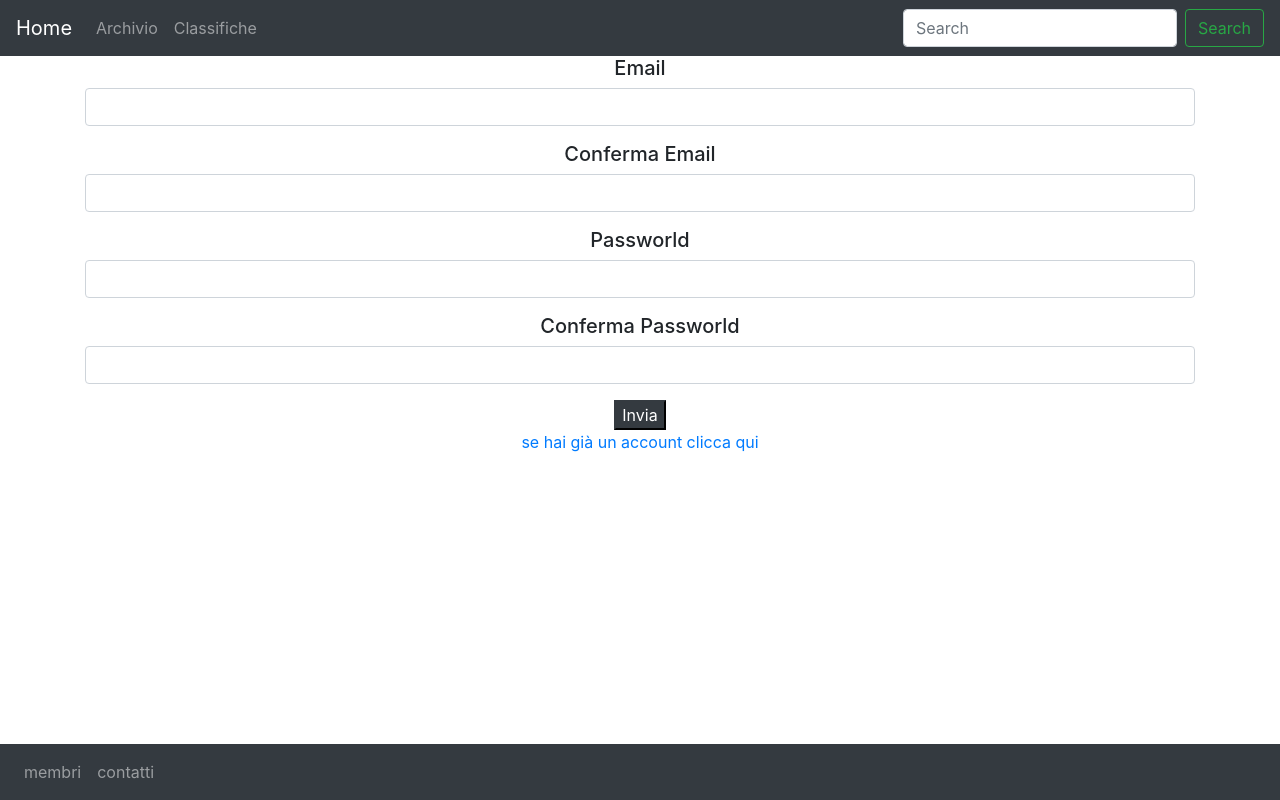
After one commit to squirlyfoxy/online-novel, a PHP site: page /usr/registrazione.php in a window 1280 px wide. The commit adds this page. Run offline with PHP 8.4, Linux system fonts and the light colour scheme.

Commit message:
Inizio front (modifiche) e back end del log-In e della registrazione

```diff
--- a/src/novels/index.php
+++ b/src/novels/index.php
@@ -4,8 +4,6 @@
     include_once("../php/server-connector.php");
 
     session_start();
-
-
 
     $DAYS_TO_REMOVE = 7;
 
--- /dev/null
+++ b/src/usr/registrazione.php
@@ -0,0 +1,94 @@
+<!doctype html>
+<html lang="it">
+  <head>
+    <!-- Required meta tags -->
+    <meta charset="utf-8">
+    <meta name="viewport" content="width=device-width, initial-scale=1, shrink-to-fit=no">
+
+    <!-- Bootstrap CSS -->
+    <link rel="stylesheet" href="https://cdn.jsdelivr.net/npm/bootstrap@4.5.3/dist/css/bootstrap.min.css" integrity="sha384-TX8t27EcRE3e/ihU7zmQxVncDAy5uIKz4rEkgIXeMed4M0jlfIDPvg6uqKI2xXr2" crossorigin="anonymous">
+    <link rel="stylesheet" href="../css/styleUsr.css">
+
+    <title>Online Novels</title>
+  </head>
+  <body>
+
+
+    <header>
+      <div>
+
+        <nav class="navbar navbar-expand-lg navbar-dark bg-dark fixed-top">
+          <a class="navbar-brand" href="../index.php" >Home</a>
+          <button class="navbar-toggler" type="button" data-toggle="collapse" data-target="#navbarSupportedContent" aria-controls="navbarSupportedContent" aria-expanded="false" aria-label="Toggle navigation">
+            <span class="navbar-toggler-icon"></span>
+          </button>
+
+          <div class="collapse navbar-collapse" id="navbarSupportedContent">
+            <ul class="navbar-nav mr-auto">
+              <li class="nav-item">
+                <a class="nav-link" href="../novels/index.php">Archivio</a>
+              </li>
+              <li class="nav-item">
+                <a class="nav-link" href="../classifiche/index.php" tabindex="-1" aria-disabled="true">Classifiche</a>
+              </li>
+            </ul>
+            <form class="form-inline my-2 my-lg-0">
+              <input class="form-control mr-sm-2" type="search" placeholder="Search" aria-label="Search">
+              <button class="btn btn-outline-success my-2 my-sm-0" type="submit" onclick="">Search</button>
+            </form>
+          </div>
+        </nav>
+      </div>
+
+    </header>
+
+
+    <h1>Registrati</h1>
+
+    <div>
+      <div class="container" id="input_dati_registratione" align="center">
+        <form>
+          <div class="form-group">
+              <h5>Email</h5>
+              <input type="email" class="form-control" id="InputEmailRegistrazione" aria-describedby="emailHelp">
+          </div>
+          <div class="form-group">
+              <h5>Conferma Email</h5>
+              <input type="email" class="form-control" id="InputEmailRegistrazioneConf" aria-describedby="emailHelp">
+          </div>
+          <div class="form-group">
+              <h5>Passworld</h5>
+              <input type="password" class="form-control" id="InputPasswordRegistrazione">
+          </div>
+          <div class="form-group">
+              <h5>Conferma Passworld</h5>
+              <input type="password" class="form-control" id="InputPasswordRegistrazioneConf">
+          </div>
+          <button type="submit" class="btnx btnx btn-dark">Invia</button>
+          <a class="linkReidirizzamento" href="index.php"> <p>se hai gi&agrave; un account clicca qui</p> </a>
+        </form>
+      </div>
+    </div>
+
+    <footer class="container" >
+           <nav class="navbar navbar-expand-lg navbar-dark bg-dark fixed-bottom ">
+             <div class="collapse navbar-collapse" id="navbarSupportedContentFooter">
+             <ul class="navbar-nav mr-auto">
+             <li class="nav-item">
+               <a class="nav-link" href="../infopage/member.php">membri</a>
+             </li>
+             <li class="nav-item">
+               <a class="nav-link" href="../infopage/contacts.php" tabindex="-1" aria-disabled="true">contatti</a>
+             </li>
+             </ul>
+
+             </div>
+           </nav>
+     </footer>
+
+    <script src="https://code.jquery.com/jquery-3.5.1.slim.min.js" integrity="sha384-DfXdz2htPH0lsSSs5nCTpuj/zy4C+OGpamoFVy38MVBnE+IbbVYUew+OrCXaRkfj" crossorigin="anonymous"></script>
+    <script src="https://cdn.jsdelivr.net/npm/popper.js@1.16.1/dist/umd/popper.min.js" integrity="sha384-9/reFTGAW83EW2RDu2S0VKaIzap3H66lZH81PoYlFhbGU+6BZp6G7niu735Sk7lN" crossorigin="anonymous"></script>
+    <script src="https://cdn.jsdelivr.net/npm/bootstrap@4.5.3/dist/js/bootstrap.min.js" integrity="sha384-w1Q4orYjBQndcko6MimVbzY0tgp4pWB4lZ7lr30WKz0vr/aWKhXdBNmNb5D92v7s" crossorigin="anonymous"></script>
+
+  </body>
+</html>
```
Also changed, not shown: src/css/style-user.css (added, +65 -0 lines), src/usr/index.php (+72 -0 lines).
